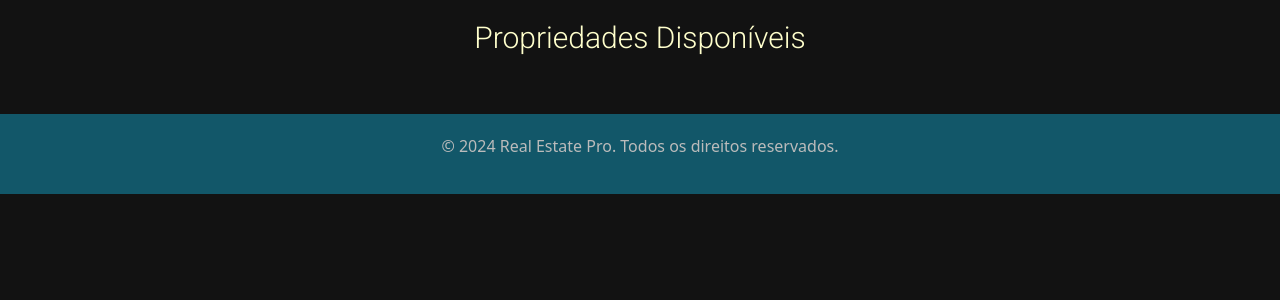
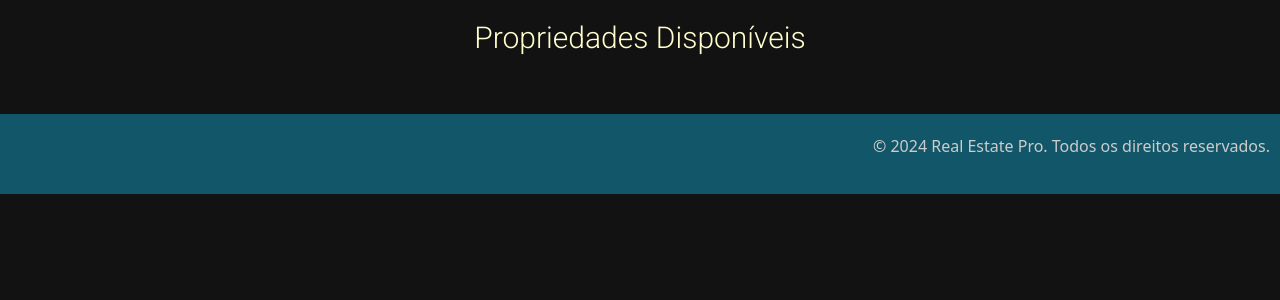
Before and after one commit to Estela-Ricardo/cmsER, a Django app: page / in a window 1280 px wide. Shown: the part 62-362 px from the top of the page. Run offline with Django 5.2, Linux system fonts and the light colour scheme; data that the repository does not hold is empty.

Commit message:
html fix

```diff
--- a/realestatepro/templates/base.html
+++ b/realestatepro/templates/base.html
@@ -10,7 +10,6 @@
   <link rel="icon" href="{% static 'icon.svg' %}" type="image/svg+xml">
   <link href="https://cdn.jsdelivr.net/npm/bootstrap@5.3.0-alpha1/dist/css/bootstrap.min.css" rel="stylesheet">
   <style>
-    /* Estilo personalizado para cards de propriedades */
     h2{
       background-color: #121212;
       text-align: center;
@@ -45,9 +44,9 @@
     }
     footer {
       background-color: #125769;
-      color: #bbb;
-      text-align: center;
-      padding: 20px 0;
+      color: #ccc;
+      text-align: end;
+      padding: 20px 10px;
       margin-top: 30px;
       bottom: 0;
       width: 100%;
@@ -81,6 +80,5 @@
   <footer>
     <p>&copy; {% now "Y" %} Real Estate Pro. Todos os direitos reservados.</p>
   </footer>
-
 </body>
 </html>
```
